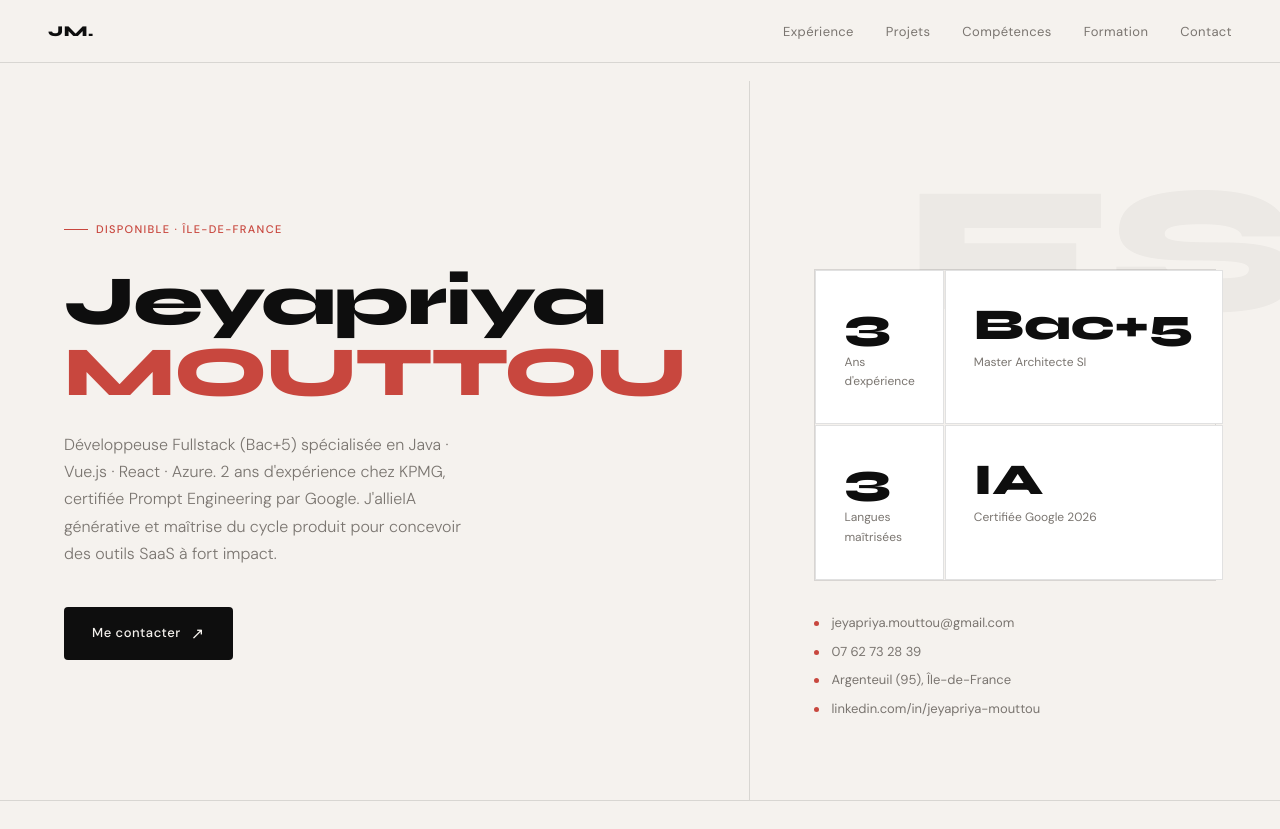
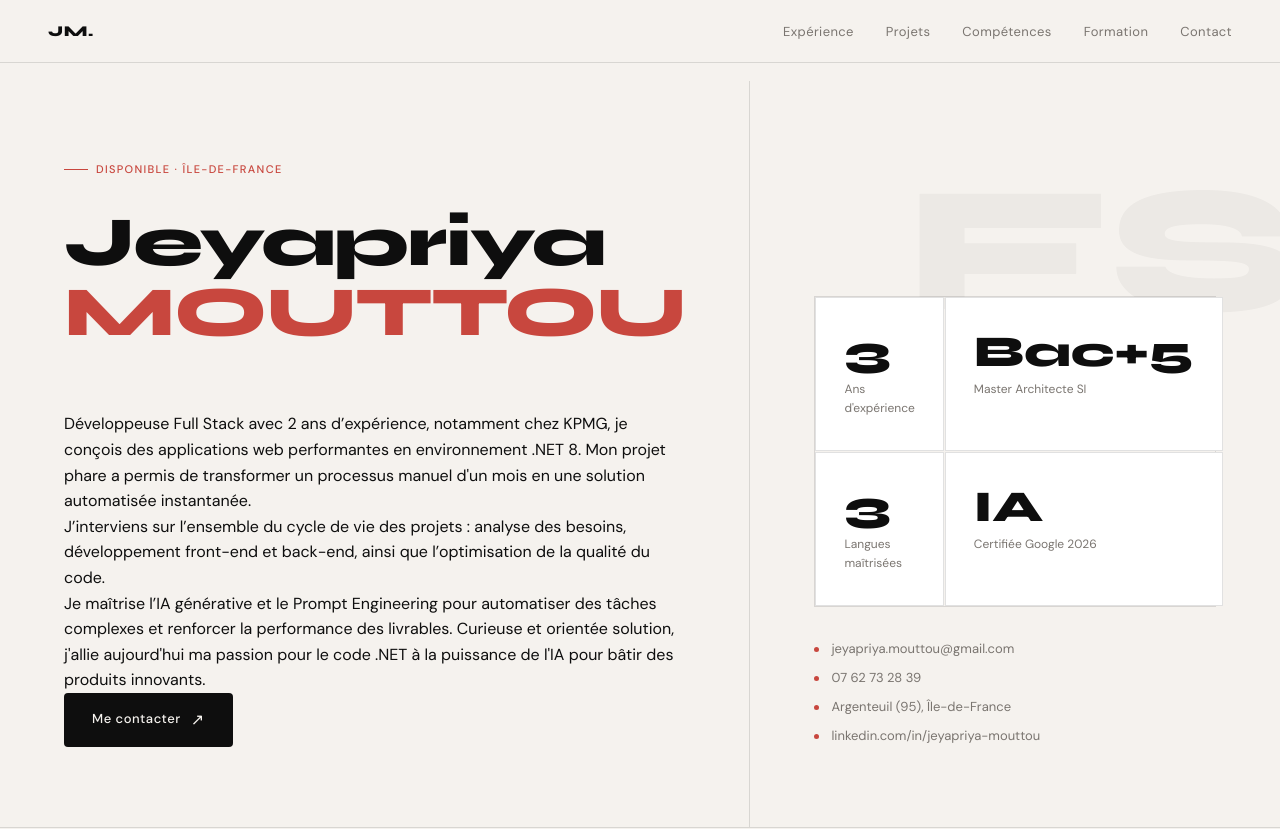
Before and after one commit to Jeyapriya21/jeyapriya21.github.io, a plain HTML site: page index.html in a window 1280 px wide. Shown: the top 829 px of the page. Drawn offline with Linux system fonts and the light colour scheme.

Commit message:
Revise professional description in index.html
Updated the professional description to highlight Full Stack development experience and expertise in .NET 8, along with skills in generative AI and project lifecycle involvement.

```diff
--- a/index.html
+++ b/index.html
@@ -366,7 +366,9 @@
       Jeyapriya<br><span>MOUTTOU</span>
     </h1>
     <p class="hero-sub">
-      Développeuse Fullstack (Bac+5) spécialisée en Java · Vue.js · React · Azure. 2 ans d'expérience chez KPMG, certifiée Prompt Engineering par Google. J'allieIA générative et maîtrise du cycle produit pour concevoir des outils SaaS à fort impact.
+      <p>Développeuse Full Stack avec 2 ans d’expérience, notamment chez KPMG, je conçois des applications web performantes en environnement .NET 8. Mon projet phare a permis de transformer un processus manuel d'un mois en une solution automatisée instantanée. <p>
+      <p>J’interviens sur l’ensemble du cycle de vie des projets : analyse des besoins, développement front-end et back-end, ainsi que l’optimisation de la qualité du code.</p>
+      <p>Je maîtrise l’IA générative et le Prompt Engineering pour automatiser des tâches complexes et renforcer la performance des livrables. Curieuse et orientée solution, j'allie aujourd'hui ma passion pour le code .NET à la puissance de l'IA pour bâtir des produits innovants.  </p>
     </p>
     <a class="hero-cta" href="mailto:jeyapriya.mouttou@gmail.com">
       Me contacter <span class="hero-cta-arrow">↗</span>
```
